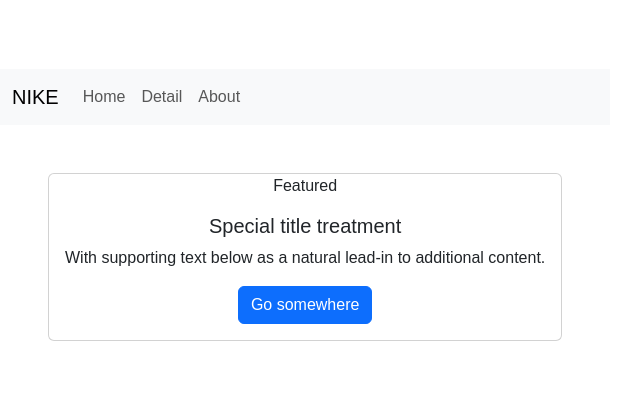
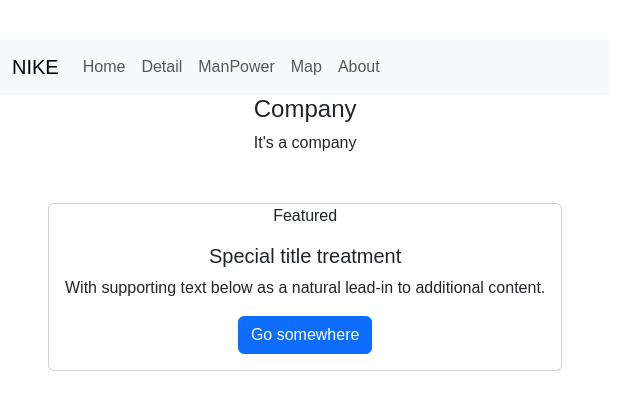
Before and after one commit to Heo-Yoon-5025/React_Project_Ecommerce, a React (Vite) app in the folder Ecommerce/: page /company in a window 1280 px wide. Shown: the part 171-580 px from the top of the page, without its empty margins (0-640 px from the left). Built offline with nearby package versions, Linux system fonts and the light colour scheme.

Commit message:
feat(Ecommerce) : Company 컴포넌트 추가

```diff
--- a/Ecommerce/src/App.jsx
+++ b/Ecommerce/src/App.jsx
@@ -11,8 +11,9 @@ import Navbar from "./components/Navbar.jsx"; // 상단 메뉴
 import Home from "./components/Home.jsx"; // 홈 페이지
 import Footer from "./components/Footer.jsx"; // 하단 카드
 import { Route, Routes } from "react-router-dom"; // 라우터 (페이지 이동)
-import Detail from "./Router/Detail.jsx"; // 상세 페이지
-import { Link } from "react-router-dom";
+import Detail from "./router/Detail.jsx"; // 상세 페이지
+import Company from "./components/Company.jsx";
+import { ManpowerPage, MapPage, NotFound } from "./components/Information.jsx";
 
 export default function App() {
   // ✅ 상품 데이터를 상태로 보관 (나중에 수정/추가할 수 있도록)
@@ -30,6 +31,12 @@ export default function App() {
           <Route path="/" element={<Home shoes={shoes}></Home>} />
           {/* "/detail" 주소 → Detail 컴포넌트 보여주기 */}
           <Route path="/detail" element={<Detail shoes={shoes} />} />
+          {/* "/company" 주소 → Company 컴포넌트 보여주기 */}
+          <Route path="/company" element={<Company />}>
+            <Route path="manpower" element={<ManpowerPage />} />
+            <Route path="map" element={<MapPage />} />
+            <Route path="*" element={<NotFound />} />
+          </Route>
         </Routes>
 
         {/* 하단 카드 */}
--- /dev/null
+++ b/Ecommerce/src/components/Company.jsx
@@ -0,0 +1,12 @@
+// src/components/Company.jsx
+import { Outlet } from "react-router-dom";
+
+export default function Company() {
+  return (
+    <div>
+      <h4>Company</h4>
+      It's a company
+      <Outlet />
+    </div>
+  );
+}
--- /dev/null
+++ b/Ecommerce/src/components/Information.jsx
@@ -0,0 +1,35 @@
+export function ManpowerPage() {
+  return (
+    <div className="container py-4">
+      <img
+        src="https://cdn.jsdelivr.net/gh/Heo-Yoon-5025/CDN_IMG@main/Img/manpower.png"
+        alt="Teamwork and analytics"
+        className="img-fluid rounded"
+      />
+    </div>
+  );
+}
+
+export function MapPage() {
+  return (
+    <div className="container py-4">
+      <img
+        src="https://cdn.jsdelivr.net/gh/Heo-Yoon-5025/CDN_IMG@main/Img/map.png"
+        alt="Mobile map view"
+        className="img-fluid rounded"
+      />
+    </div>
+  );
+}
+
+export function NotFound() {
+  return (
+    <div className="container py-4">
+      <img
+        src="https://cdn.jsdelivr.net/gh/Heo-Yoon-5025/CDN_IMG@main/Img/emptyPage.png"
+        alt="Not found"
+        className="img-fluid"
+      />
+    </div>
+  );
+}
--- a/Ecommerce/src/components/Navbar.jsx
+++ b/Ecommerce/src/components/Navbar.jsx
@@ -29,13 +29,19 @@ export default function Navbar() {
         <div className="collapse navbar-collapse" id="navbarNavAltMarkup">
           <div className="navbar-nav">
             {/* NavLink: 현재 페이지면 active 클래스 자동 추가 */}
-            <NavLink to="/" className="nav-link" aria-current="page">
+            <NavLink to="/" className="nav-link">
               Home
             </NavLink>
-            <NavLink to="/detail" className="nav-link" aria-current="page">
+            <NavLink to="/detail" className="nav-link">
               Detail
             </NavLink>
-            <NavLink to="/" className="nav-link" aria-current="page">
+            <NavLink to="/company/manpower" className="nav-link">
+              ManPower
+            </NavLink>
+            <NavLink to="/company/map" className="nav-link">
+              Map
+            </NavLink>
+            <NavLink to="/" className="nav-link">
               About
             </NavLink>
           </div>
```
